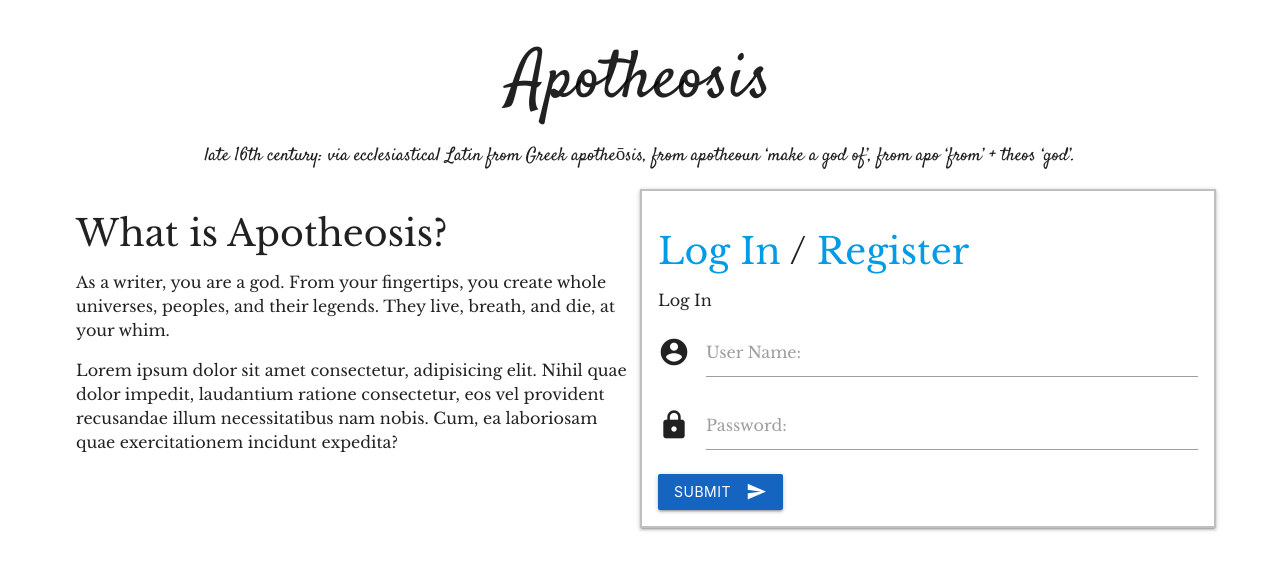
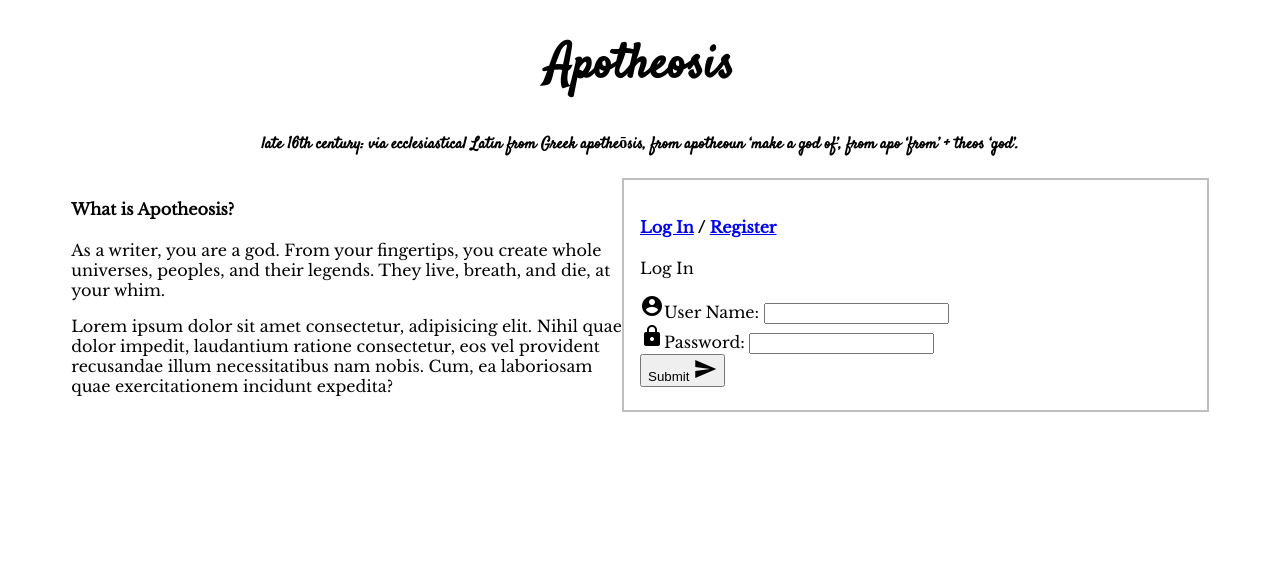
Before and after one commit to jckuhl/apotheosis-v3, a Vue app: page /nano in a window 1280 px wide. Shown: the top 570 px of the page. Built offline with nearby package versions, Linux system fonts and the light colour scheme; a web font is replaced by a local one.

Commit message:
changed mind on using Materialize, wrote CSS for switch component

```diff
--- a/public/index.html
+++ b/public/index.html
@@ -7,7 +7,7 @@
     <link rel="icon" href="<%= BASE_URL %>favicon.ico">
     <title>Apotheosis</title>
     <!-- Compiled and minified CSS -->
-    <link rel="stylesheet" href="https://cdnjs.cloudflare.com/ajax/libs/materialize/1.0.0/css/materialize.min.css">
+    <!-- <link rel="stylesheet" href="https://cdnjs.cloudflare.com/ajax/libs/materialize/1.0.0/css/materialize.min.css"> -->
 
     <!-- Compiled and minified JavaScript -->
     <script src="https://cdnjs.cloudflare.com/ajax/libs/materialize/1.0.0/js/materialize.min.js"></script>
@@ -15,7 +15,7 @@
   </head>
   <body>
     <noscript>
-      <strong>We're sorry but apotheosis-v3 doesn't work properly without JavaScript enabled. Please enable it to continue.</strong>
+      <strong>We're sorry but Apotheosis doesn't work properly without JavaScript enabled. Please enable it to continue.</strong>
     </noscript>
     <div id="app"></div>
     <!-- built files will be auto injected -->
--- a/src/App.vue
+++ b/src/App.vue
@@ -54,7 +54,8 @@ mark {
 }
 
 .main {
-    width: 90% !important;
+    width: 90%;
+    margin: 0 auto;
 }
 
 .box {
--- a/src/components/form/SwitchBtn.vue
+++ b/src/components/form/SwitchBtn.vue
@@ -34,3 +34,51 @@ export default Vue.extend({
     }
 });
 </script>
+
+<style lang="scss" scoped>
+
+.bold {
+    font-weight: bold;
+}
+
+.switch input[type="checkbox"]:checked::before {
+    left: 10px;
+    background-color: blue;
+}
+
+.switch input[type="checkbox"]::before {
+    content: '';
+    display: block;
+    position: absolute;
+    top: -0.25rem;
+    width: 1rem;
+    height: 1rem;
+    border-radius: 100%;
+    -webkit-box-shadow: 2px 2px 5px 0px rgba(0, 0, 0, 0.75);
+    -moz-box-shadow: 2px 2px 5px 0px rgba(0, 0, 0, 0.75);
+    box-shadow: 2px 2px 5px 0px rgba(0, 0, 0, 0.75);
+}
+
+.switch input[type="checkbox"]:not(:checked)::before {
+    right: 10px;
+    background-color: red;
+}
+
+.switch input[type="checkbox"]::after {
+    content: '';
+    display: block;
+    width: 1rem;
+    height: 0.5rem;
+    background-color: grey;
+}
+
+.switch input[type="checkbox"] {
+    -webkit-appearance: none;
+    position: relative;
+    margin: 0 1rem;
+}
+
+.switch input[type="checkbox"]:disabled::before {
+    background-color: darkgrey;
+}
+</style>
--- a/src/components/shared/AppTitle.vue
+++ b/src/components/shared/AppTitle.vue
@@ -1,8 +1,8 @@
 <template>
     <div>
-        <header class="col s12 center-align" style="margin-bottom:1em;">
-            <h1 class="title">Apotheosis</h1>
-            <h6 class="title">late 16th century: via ecclesiastical Latin from Greek apotheōsis, from apotheoun ‘make a god of’, from apo ‘from’ + theos ‘god’.</h6>
+        <header class="title" style="margin-bottom:1em;">
+            <h1>Apotheosis</h1>
+            <h4>late 16th century: via ecclesiastical Latin from Greek apotheōsis, from apotheoun ‘make a god of’, from apo ‘from’ + theos ‘god’.</h4>
         </header>
     </div>
 </template>
@@ -13,3 +13,13 @@ export default Vue.extend({
     name: 'AppTitle'
 });
 </script>
+
+<style lang="scss" scoped>
+    header {
+        text-align: center;
+    }
+
+    header h1 {
+        font-size: 3rem;
+    }
+</style>
--- a/src/server/config.js
+++ b/src/server/config.js
@@ -1,4 +1,4 @@
-const environments ={
+const environments = {
     staging: {
         port: process.env.PORT,
         env: 'staging'
--- a/src/views/Home.vue
+++ b/src/views/Home.vue
@@ -1,14 +1,13 @@
 <template>
-    <div class="container main">
-        <div class="row">
+    <main class="main">
         <app-title />
-            <div class="row">
-                <section class="col s6">
+        <div class="flex">
+            <section class="flex-col">
                 <h4>What is Apotheosis?</h4>
                 <p>As a writer, you are a god.  From your fingertips, you create whole universes, peoples, and their legends.  They live, breath, and die, at your whim.</p>
                 <p>Lorem ipsum dolor sit amet consectetur, adipisicing elit. Nihil quae dolor impedit, laudantium ratione consectetur, eos vel provident recusandae illum necessitatibus nam nobis. Cum, ea laboriosam quae exercitationem incidunt expedita?</p>
             </section>
-                <section class="col s6 box z-depth-1">
+            <section class="flex-col box">
                 <h4>
                     <a href="javascript:;" @click="setMode('login')">Log In</a>
                     /
@@ -19,8 +18,7 @@
                 </div>
             </section>
         </div>
-        </div>
-    </div>
+    </main>
 </template>
 
 <script lang="ts">
@@ -50,5 +48,12 @@ export default Vue.extend({
 </script>
 
 <style lang="scss" scoped>
+    .flex {
+        display: flex;
+        justify-content: center;
+    }
 
+    .flex-col {
+        width: 50%;
+    }
 </style>
--- a/src/views/LogOut.vue
+++ b/src/views/LogOut.vue
@@ -26,12 +26,18 @@ export default Vue.extend({
         };
     },
     mounted() {
-        setInterval(()=> {
-            this.seconds -= 1;
-            if(this.seconds === 0) {
-                this.$router.push('/');
-            }
-        }, 1000);
+        console.log(this.$router.currentRoute.path);
+        (new Promise((resolve, reject)=> {
+            setInterval(()=> {
+                this.seconds -= 1;
+                if(this.seconds === 0) {
+                    resolve();
+                }
+                if(this.$router.currentRoute.path !== '/logout') {
+                    reject();
+                }
+            }, 1000);
+        })).then(()=> this.$router.push('/'));
     }
 });
 </script>
--- a/src/views/universe/EditUniverse.vue
+++ b/src/views/universe/EditUniverse.vue
@@ -1,8 +1,21 @@
 <template>
-    <div>
+    <section>
         Edit {{ universe }}
         <button class="btn blue darken-1" @click="saveUniverseToDisk">Save</button>
-    </div>
+        <div>
+            <h5>Delete?</h5>
+            <h6>Danger!  No Return Zone</h6>
+            <p>Once you delete this universe, universe and all its contents are lost forever.</p>
+            <button class="btn red darken-1" @click="confirmDelete">Confirm</button>
+            <div v-if="deleteConfirmed">
+                <input-field
+                    :label="`Enter your universe's name to continue`"
+                    @pass-value="setDeleteName"
+                />
+                <button class="btn red darken-1">Delete</button>
+            </div>
+        </div>
+    </section>
 </template>
 
 <script lang="ts">
@@ -10,13 +23,18 @@ import Vue from 'vue';
 import store from '@/store';
 import { saveJSON, saveToFile, toFileName } from '@/assets/saveJSON';
 import Universe from '@/models/universe';
+import InputField from '@/components/form/InputField.vue';
 
 export default Vue.extend({
     name: 'EditUniverse',
+    components: {
+        InputField
+    },
     data() {
         return {
             universe: {} as Universe | undefined,
-            confirmDelete: ''
+            deleteName: '',
+            deleteConfirmed: false
         };
     },
     methods: {
@@ -32,8 +50,14 @@ export default Vue.extend({
                 store.commit('updateUniverse', this.universe);
             }
         },
+        confirmDelete() {
+            this.deleteConfirmed = true;
+        },
+        setDeleteName(payload: string) {
+            this.deleteName = payload;
+        },
         deleteUniverse() {
-            if (this.universe && this.confirmDelete === this.universe.getName()) {
+            if (this.universe && this.deleteName === this.universe.getName()) {
                 store.commit('deleteUniverse', this.universe.id);
                 this.$router.push('/universe');
             }
```
Lines whose indentation alone changed are shown as unchanged.
